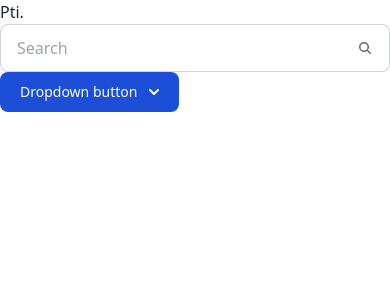
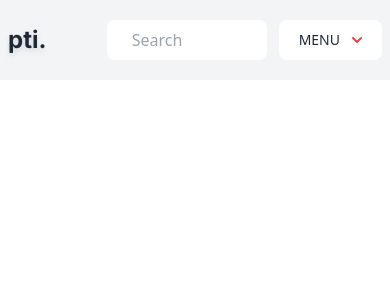
Before and after one commit to ripon4521/Job-task, a React (Vite) app: page / in a window 390 px wide. Shown: the top 300 px of the page. Built offline with nearby package versions, Linux system fonts and the light colour scheme.

Commit message:
Create Responsive navbar

```diff
--- a/src/App.jsx
+++ b/src/App.jsx
@@ -2,9 +2,9 @@ import Navbar from "./components/Navbar";
 
 function App() {
   return (
-    <>
+    <div className="bg-gray-100">
       <Navbar />
-    </>
+    </div>
   );
 }
 
--- a/src/components/Dropdawon.jsx
+++ b/src/components/Dropdawon.jsx
@@ -13,11 +13,11 @@ const Dropdawon = () => {
       <button
         id="dropdownDefaultButton"
         onClick={toggleDropdown}
-        className="text-white bg-blue-700 hover:bg-blue-800 focus:ring-4 focus:outline-none focus:ring-blue-300 font-medium rounded-lg text-sm px-5 py-2.5 text-center inline-flex items-center dark:bg-blue-600 dark:hover:bg-blue-700 dark:focus:ring-blue-800"
+        className=" bg-white font-medium rounded-lg text-sm px-5 py-2.5 text-center inline-flex items-center dark:bg-gray-600 dark:hover:bg-gray-700 dark:focus:ring-gray-800"
         type="button"
       >
-        Dropdown button
-        <svg className="w-2.5 h-2.5 ms-3" aria-hidden="true" xmlns="http://www.w3.org/2000/svg" fill="none" viewBox="0 0 10 6">
+     MENU
+        <svg className="w-2.5 h-2.5 ms-3 text-red-500" aria-hidden="true" xmlns="http://www.w3.org/2000/svg" fill="none" viewBox="0 0 10 6">
           <path stroke="currentColor" strokeLinecap="round" strokeLinejoin="round" strokeWidth="2" d="m1 1 4 4 4-4"/>
         </svg>
       </button>
@@ -25,16 +25,16 @@ const Dropdawon = () => {
         <div id="dropdown" className="z-10 bg-white divide-y divide-gray-100 rounded-lg shadow w-44 dark:bg-gray-700 absolute right-0 mt-2">
           <ul className="py-2 text-sm text-gray-700 dark:text-gray-200" aria-labelledby="dropdownDefaultButton">
             <li>
-              <a href="#" className="block px-4 py-2 hover:bg-gray-100 dark:hover:bg-gray-600 dark:hover:text-white">Dashboard</a>
+              <a href="#" className="block px-4 py-2 hover:bg-gray-100 dark:hover:bg-gray-600 dark:hover:text-white hover:text-red-500">Dashboard</a>
             </li>
             <li>
-              <a href="#" className="block px-4 py-2 hover:bg-gray-100 dark:hover:bg-gray-600 dark:hover:text-white">Settings</a>
+              <a href="#" className="block px-4 py-2 hover:bg-gray-100 dark:hover:bg-gray-600 dark:hover:text-white  hover:text-red-500">Settings</a>
             </li>
             <li>
-              <a href="#" className="block px-4 py-2 hover:bg-gray-100 dark:hover:bg-gray-600 dark:hover:text-white">Earnings</a>
+              <a href="#" className="block px-4 py-2 hover:bg-gray-100 dark:hover:bg-gray-600 dark:hover:text-white  hover:text-red-500" >Earnings</a>
             </li>
             <li>
-              <a href="#" className="block px-4 py-2 hover:bg-gray-100 dark:hover:bg-gray-600 dark:hover:text-white">Sign out</a>
+              <a href="#" className="block px-4 py-2 hover:bg-gray-100 dark:hover:bg-gray-600 dark:hover:text-white  hover:text-red-500">Sign out</a>
             </li>
           </ul>
         </div>
--- a/src/components/Navbar.jsx
+++ b/src/components/Navbar.jsx
@@ -1,15 +1,23 @@
 import Dropdawon from "./Dropdawon";
+import { FaRegUser } from "react-icons/fa";
+
+
 
 const Navbar = () => {
     return (
-        <div className="container mx-auto">
-            <div>
-            <h1>Pti.</h1>
-            <label className="input input-bordered flex items-center gap-2">
+        <div className="container mx-auto px-2 md:px-0">
+            <div className="flex justify-between py-5 items-center">
+            <h1 className="text-2xl font-inter font-bold drop-shadow-md">pti.</h1>
+   <div className="flex md:gap-10 items-center gap-3">
+   <label className="input h-10 md:w-96 w-40 flex items-center gap-2 ">
+   <svg xmlns="http://www.w3.org/2000/svg" viewBox="0 0 16 16" fill="currentColor" className="w-5 h-5 opacity-70 text-red-500 "><path fillRule="evenodd" d="M9.965 11.026a5 5 0 1 1 1.06-1.06l2.755 2.754a.75.75 0 1 1-1.06 1.06l-2.755-2.754ZM10.5 7a3.5 3.5 0 1 1-7 0 3.5 3.5 0 0 1 7 0Z" clipRule="evenodd" /></svg>
   <input type="text" className="grow" placeholder="Search" />
-  <svg xmlns="http://www.w3.org/2000/svg" viewBox="0 0 16 16" fill="currentColor" className="w-4 h-4 opacity-70"><path fillRule="evenodd" d="M9.965 11.026a5 5 0 1 1 1.06-1.06l2.755 2.754a.75.75 0 1 1-1.06 1.06l-2.755-2.754ZM10.5 7a3.5 3.5 0 1 1-7 0 3.5 3.5 0 0 1 7 0Z" clipRule="evenodd" /></svg>
+
 </label>
 <Dropdawon/>
+   </div>
+
+<p className="text-2xl bg-orange-600 p-2 rounded-full text-white hidden md:block"><FaRegUser/></p>
             </div>
 
         </div>
--- a/src/index.css
+++ b/src/index.css
@@ -1,3 +1,4 @@
+@import url('https://fonts.googleapis.com/css2?family=Inter:wght@100..900&display=swap');
 @tailwind base;
 @tailwind components;
 @tailwind utilities;
--- a/tailwind.config.js
+++ b/tailwind.config.js
@@ -5,7 +5,11 @@ export default {
     "./src/**/*.{js,ts,jsx,tsx}",
   ],
   theme: {
-    extend: {},
+    extend: {
+      fontFamily:{
+        'inter': ["Inter", 'sans-serif']
+      }
+    },
   },
   plugins: [
     require('daisyui'),
```
